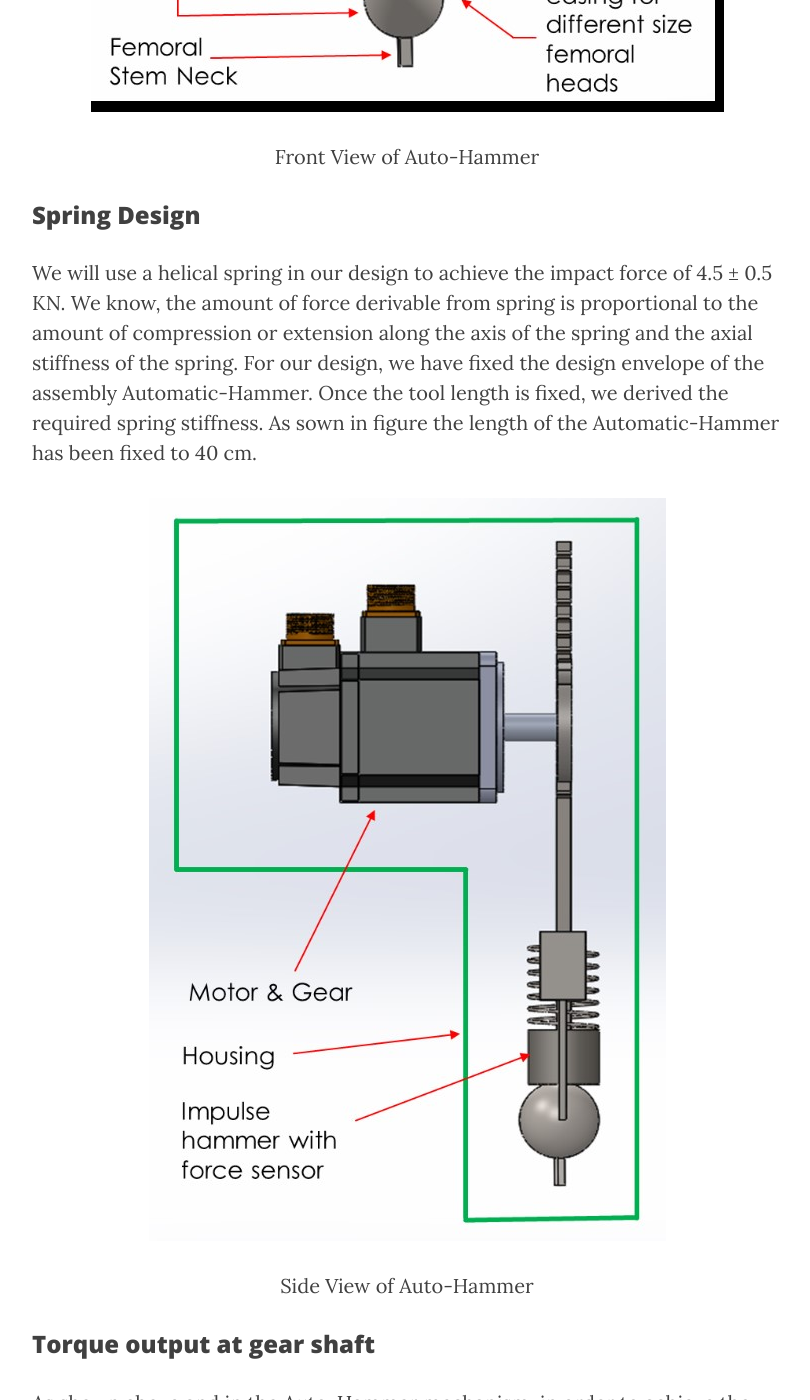
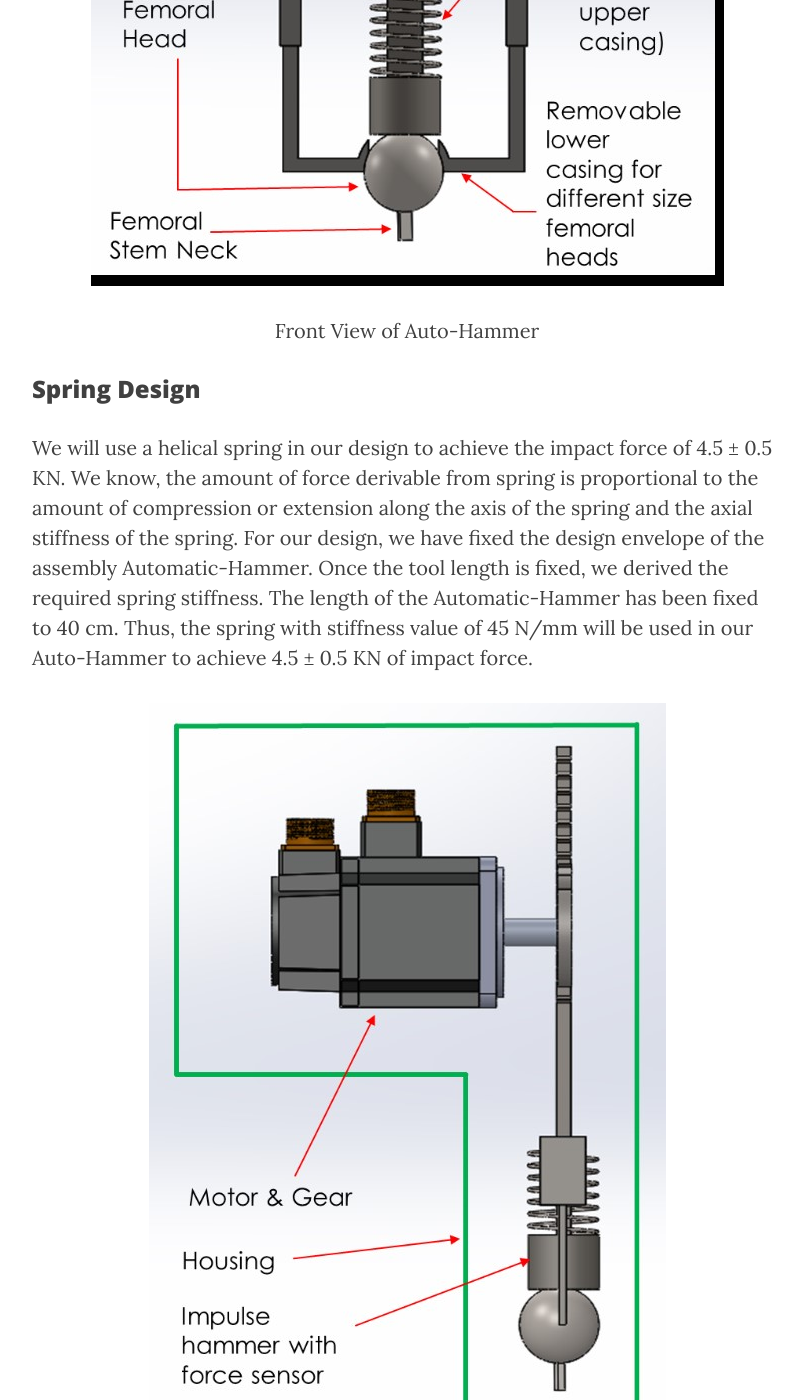
Before and after one commit to vignesharavind/vignesharavind.github.io, a Jekyll site: the page built from _posts/2017-01-01-Auto-hammer-for-femoral-head.markdown, in a window 1280 px wide and 1400 px high, scrolled down 3687 px. Shown: the whole window, without its empty margins (233-1043 px from the left). Built offline with Jekyll 4.4.1, drawn with Linux system fonts in a browser that asks for light colours; nearby versions of some CDN libraries; comment, search, counter and statistics services are not loaded; some of the changed text lies outside the part shown.

```diff
--- a/_posts/2017-01-01-Auto-hammer-for-femoral-head.markdown
+++ b/_posts/2017-01-01-Auto-hammer-for-femoral-head.markdown
@@ -36,21 +36,25 @@
 We propose an Automatic-Hammer to ensure application of 4.5 ± 0.5 KN force on the femoral head
 during assembly over stem. The design objectives of the automatic hammer are:
 
-* It must ensure application of 4.5 ± 0.5 KN of impact force.
-* It should provide force feedback.
-* It should be usable with different femoral head sizes (viz. 28 mm, 32 mm, 36 mm diameter).
-* It must be able to be sterilized.
+a.	It must ensure application of 4.5 ± 0.5 KN of impact force
 
+b.	It should provide force feedback
+
+c.	It should be usable with different femoral head sizes (viz. 28 mm, 32 mm, 36 mm diameter)
+
+d.	It must be able to be sterilized
 
 ### Auto-Hammer Design
 
 The auto-hammer is designed using Solidworks package. The auto hammer consists of mainly five parts:
 
-* DC motor and planetary gear system
-* Rack and pinion
-* Spring, and,
-* Impulse
-* Upper
+a.	DC motor and planetary gear system
+
+b.	Rack and pinion
+
+c.	Spring, and,
+
+d.	Impulse hammer
 
 The Auto-Hammer is enclosed inside a gun like housing with a pistol grip form (Refer figure 4). The femoral head is temporarily held with the help of removable lower casings that come in various sizes to meet the design criterion of accommodating different femoral head diameters. The other reason for including a removable casing is to ensure sterilizability prior to use for every patient. A spring of high stiffness (refer section 5 for spring design) is attached to the fixed upper casing. An impulse hammer is fastened permanently to the rack which is driven by the pinion. The rack passes through the center of the spring and the hole provided in the upper casing. The impulse hammer is designed to have a larger diameter that prevents it from moving up through the hole in the upper casing. The motor housing includes the planetary gear system that can deliver high torque output.
 
@@ -66,11 +70,14 @@
 
 ### Spring Design
 
-We will use a helical spring in our design to achieve the impact force of 4.5 ± 0.5 KN. We know, the amount of force derivable from spring is proportional to the amount of compression or extension along the axis of the spring and the axial stiffness of the spring. For our design, we have fixed the design envelope of the assembly Automatic-Hammer. Once the tool length is fixed, we derived the required spring stiffness. As sown in figure the length of the Automatic-Hammer has been fixed to 40 cm.
+We will use a helical spring in our design to achieve the impact force of 4.5 ± 0.5 KN. We know, the amount of force derivable from spring is proportional to the amount of compression or extension along the axis of the spring and the axial stiffness of the spring. For our design, we have fixed the design envelope of the assembly Automatic-Hammer. Once the tool length is fixed, we derived the required spring stiffness. The length of the Automatic-Hammer has been fixed to 40 cm. Thus, the spring with stiffness value of 45 N/mm will be used in our Auto-Hammer to achieve 4.5 ± 0.5 KN of impact force.
 
 ![Auto-Hammer isometric view](/img/Auto-Hammer/Pic_3.jpg)
 <p align="center">Side View of Auto-Hammer</p>
 
+![Auto-Hammer design.png]({{site.baseurl}}/img/Auto-Hammer design.png)
+<p align="center">Representative figure displaying the design envelope of the Auto-Hammer</p>
+
 ### Torque output at gear shaft
 
-As shown above and in the Auto-Hammer mechanism, in order to achieve the output force of 4.5 ± 0.5 KN at the spring, we need to extend it using a rack and pinion mechanism which is driven by the motor and planetary gear system. To move the rack by 10 cm, we need to provide fixed amount of torque at the gear shaft and in turn at the pinion. Again, we will fix our design space and take the maximum distance (also the moment arm) between the rack and the pinion center as 2 cm.
+As shown above and in the Auto-Hammer mechanism, in order to achieve the output force of 4.5 ± 0.5 KN at the spring, we need to extend it using a rack and pinion mechanism which is driven by the motor and planetary gear system. To move the rack by 10 cm, we need to provide fixed amount of torque at the gear shaft and in turn at the pinion. Again, we will fix our design space and take the maximum distance (also the moment arm) between the rack and the pinion center as 2 cm. Thus, the toque output required at gear shaft to ensure 4.5 ± 0.5 KN of force is 9000 Nm.
```
